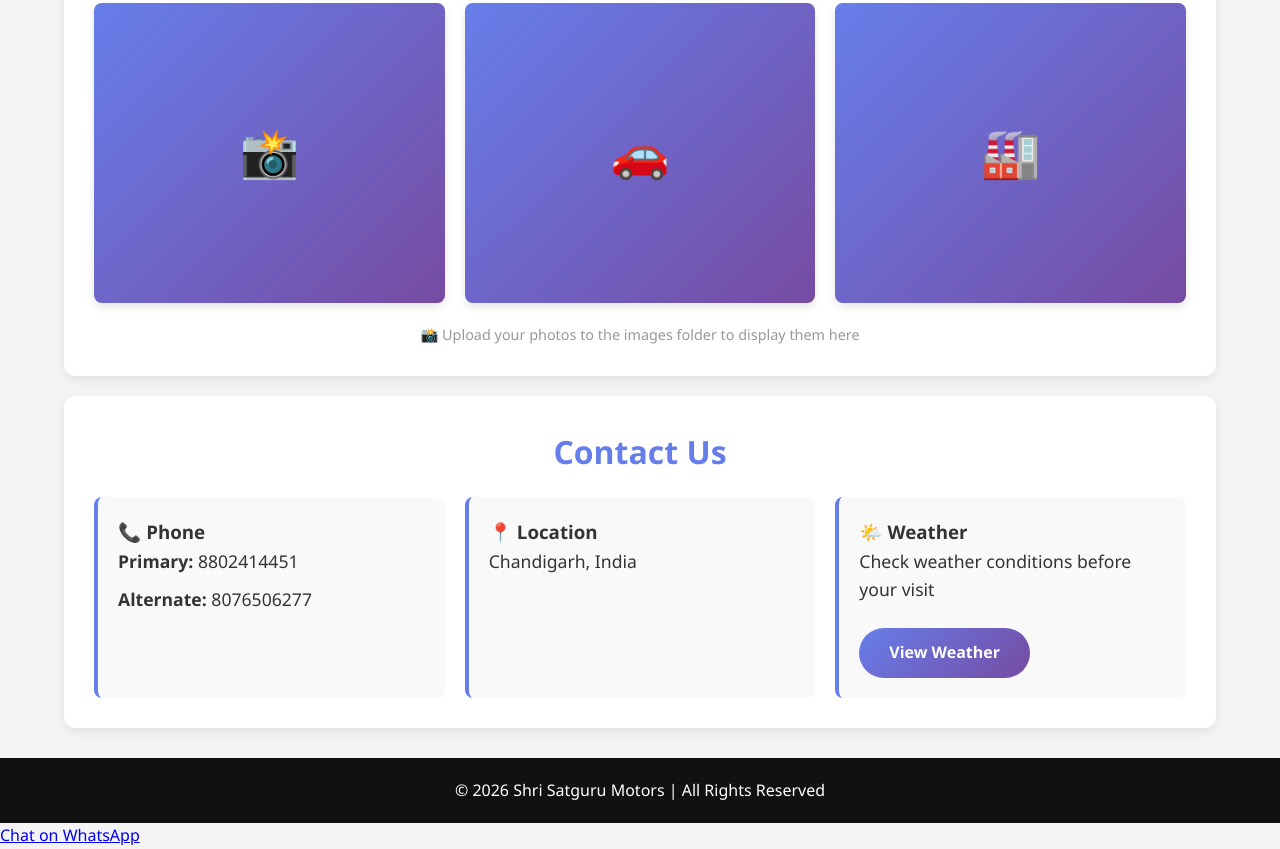
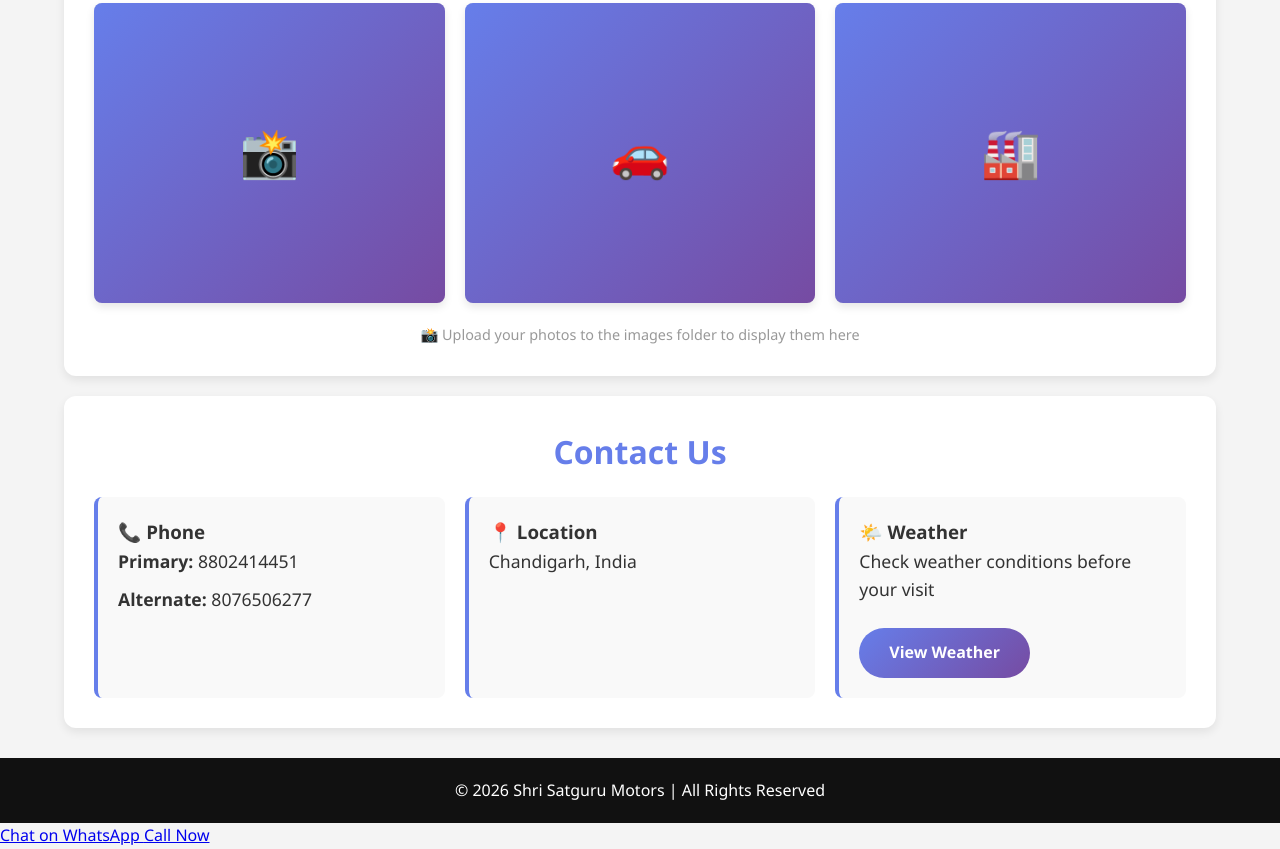
Before and after one commit to vohrajay812-star/Shri-satguru-motors, a plain HTML site: page index.html in a window 1280 px wide. Shown: the part 919-1768 px from the top of the page. Drawn offline with Linux system fonts and the light colour scheme.

Commit message:
Update index.html

```diff
--- a/index.html
+++ b/index.html
@@ -293,3 +293,6 @@
 <a href="https://wa.me/918802414451" target="_blank">
     Chat on WhatsApp
 </a>
+<a href="tel:8802414451">
+    Call Now
+</a>
```
